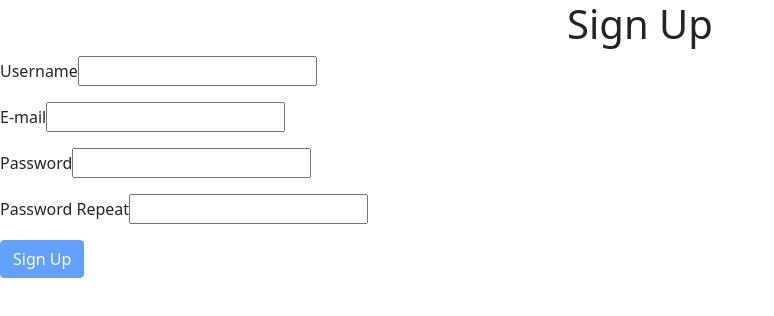
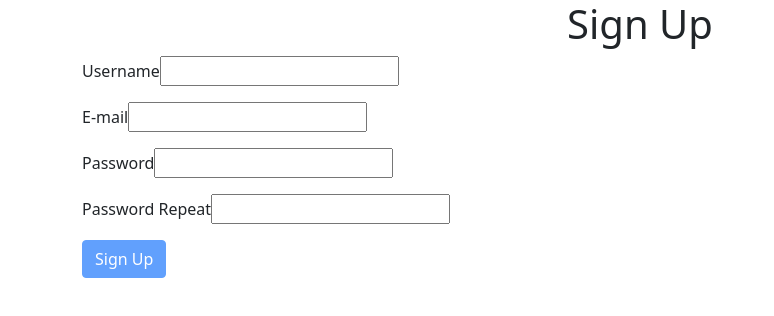
Before and after one commit to mralimov/user-account-tdd-react, a React (Create React App) app: page / in a window 1280 px wide. Shown: the top 316 px of the page, without its empty margins (0-774 px from the left). Built offline with nearby package versions, Linux system fonts and the light colour scheme.

Commit message:
restyle App component

```diff
--- a/src/App.js
+++ b/src/App.js
@@ -2,7 +2,7 @@ import SignUpPage from './pages/SignUpPage';
 
 function App() {
   return (
-    <div className='App'>
+    <div className='container'>
       <SignUpPage />
     </div>
   );
```
